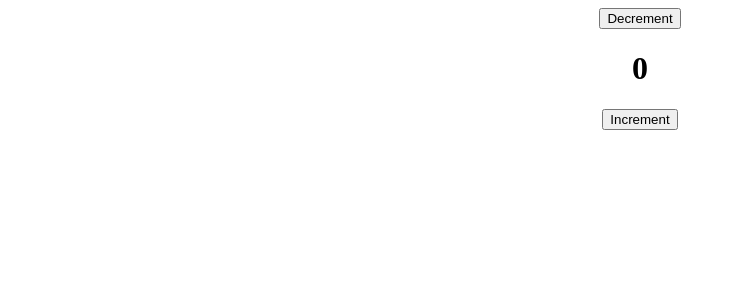
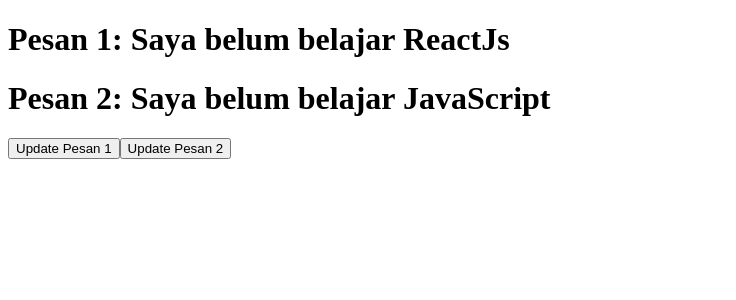
Before and after one commit to rhandyta/reactbasics-C, a React (Create React App) app: page / in a window 1280 px wide. Shown: the top 300 px of the page, without its empty margins (0-736 px from the left). Built offline with nearby package versions, Linux system fonts and the light colour scheme.

Commit message:
use state object

```diff
--- a/src/App.js
+++ b/src/App.js
@@ -1,7 +1,8 @@
 import React from "react";
 import "./App.css";
 import Card from "./Components/Card";
-import Counter from "./Components/Counter";
+import Counter from "./Components/useState/Counter";
+import UseStateObject from "./Components/useState/UseStateObject";
 
 function App() {
     const hello = () => {
@@ -10,7 +11,7 @@
 
     return (
         <>
-            <Counter />
+            <UseStateObject />
         </>
     );
 }
--- /dev/null
+++ b/src/Components/useState/UseStateObject.js
@@ -0,0 +1,29 @@
+import React, { useState } from "react";
+
+export default function UseStateObject() {
+    const [pesan, setPesan] = useState({
+        pesan1: "Saya belum belajar ReactJs",
+        pesan2: "Saya belum belajar JavaScript",
+    });
+
+    const updatePesan1 = () => {
+        setPesan({ ...pesan, pesan1: "Saya sudah belajar ReactJS" });
+        console.log(pesan);
+    };
+
+    const updatePesan2 = () => {
+        setPesan({ ...pesan, pesan2: "Saya sudah belajar JavaScript" });
+        console.log(pesan);
+    };
+
+    return (
+        <>
+            <h1>Pesan 1: {pesan.pesan1}</h1>
+            <h1>Pesan 2: {pesan.pesan2}</h1>
+            <div>
+                <button onClick={updatePesan1}>Update Pesan 1</button>
+                <button onClick={updatePesan2}>Update Pesan 2</button>
+            </div>
+        </>
+    );
+}
```
Also changed, not shown: src/Components/useState/Counter.js (renamed from src/Components/Counter.js).
